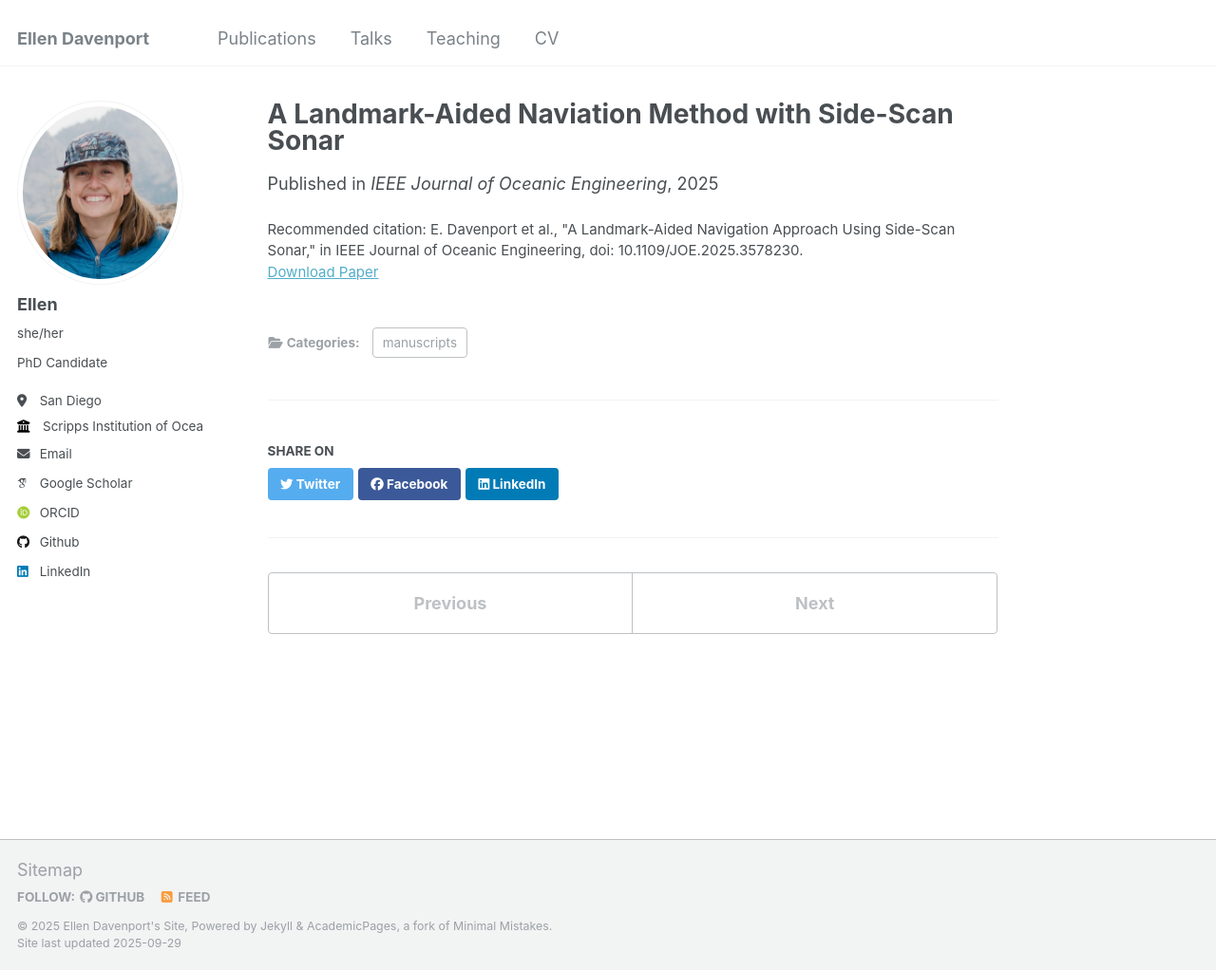
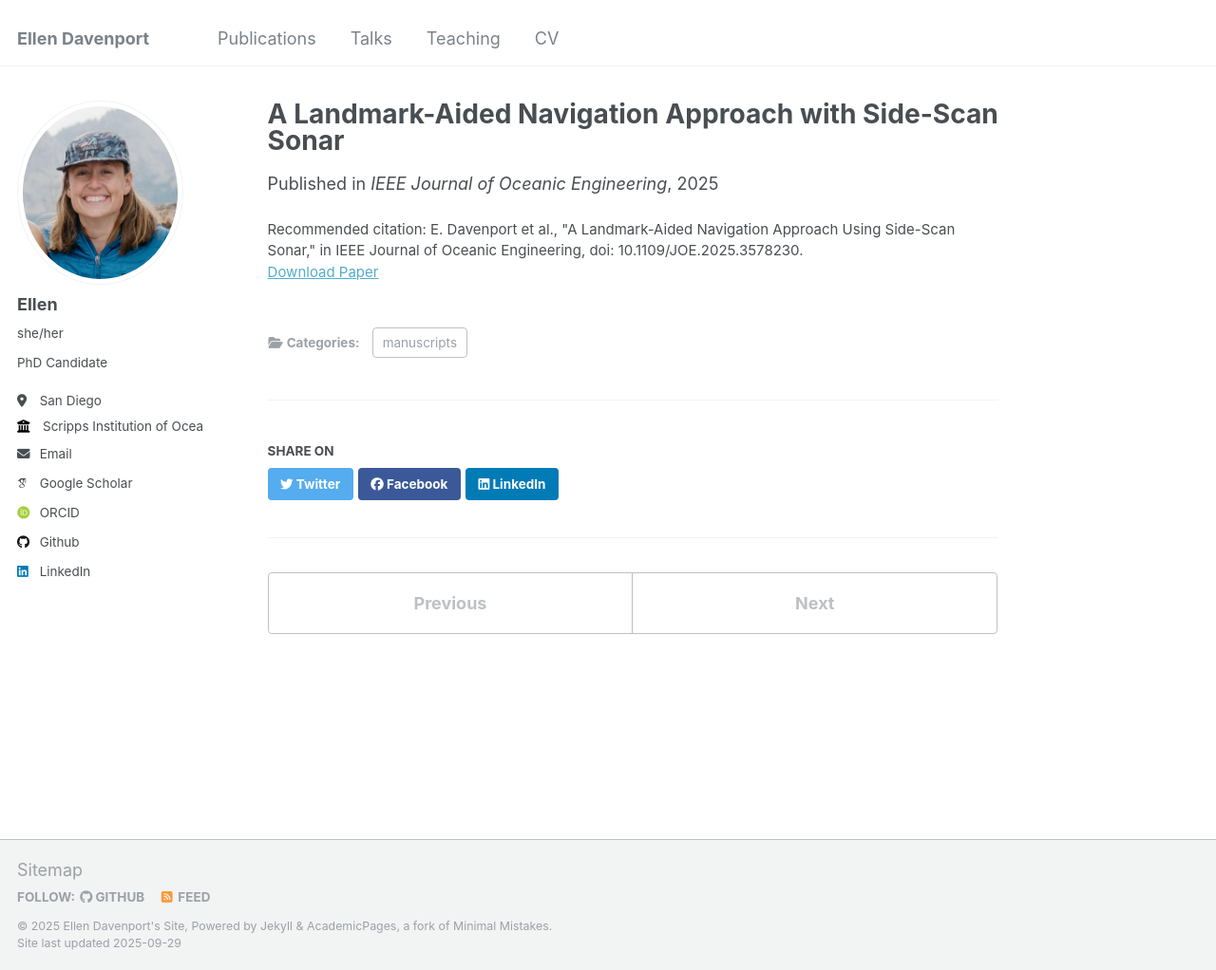
Before and after one commit to eldavenport/eldavenport.github.io, a Jekyll site: the page built from _publications/JOE_paper_sonar.md, in a window 1280 px wide and 1022 px high. Shown: the whole window at 95% size. Built offline with Jekyll 4.4.1, drawn with Linux system fonts in a browser that asks for light colours; some web fonts are replaced.

Commit message:
Fix typo in title of JOE paper sonar

```diff
--- a/_publications/JOE_paper_sonar.md
+++ b/_publications/JOE_paper_sonar.md
@@ -1,5 +1,5 @@
 ---
-title: "A Landmark-Aided Naviation Method with Side-Scan Sonar"
+title: "A Landmark-Aided Navigation Approach with Side-Scan Sonar"
 collection: publications
 category: manuscripts
 permalink: /publication/JOE_paper_sonar
```
